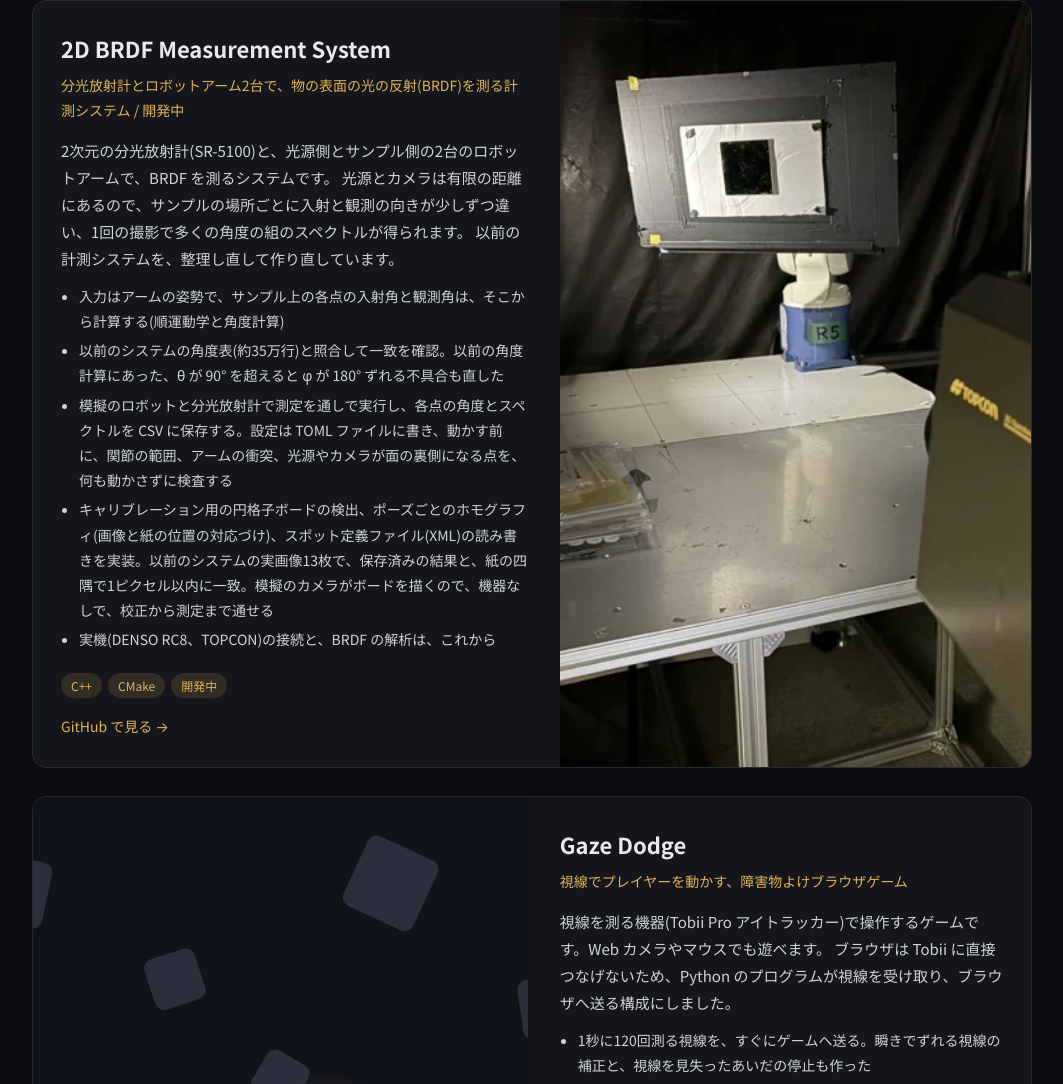
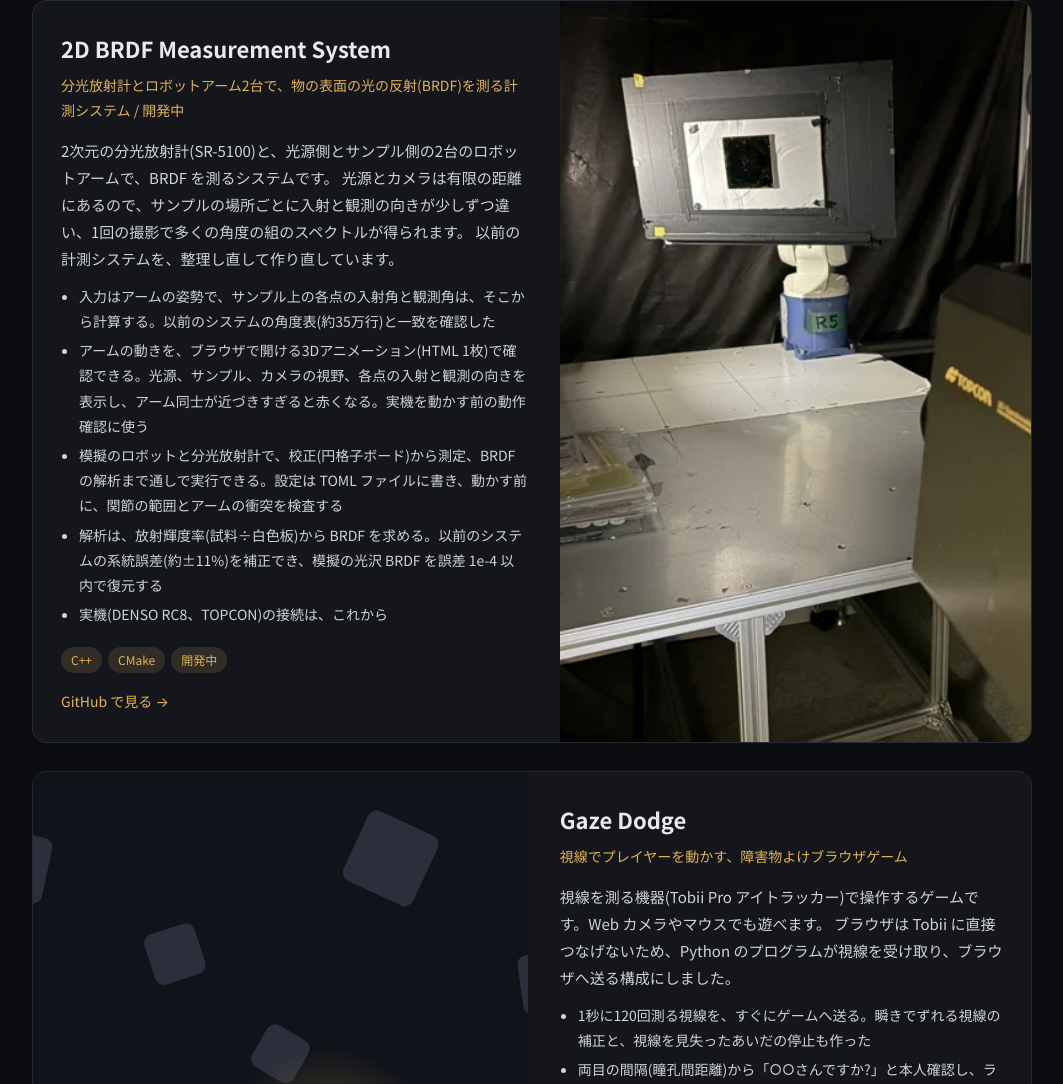
Before and after one commit to Pero1031/Pero1031.github.io, a plain HTML site: page index.html in a window 1280 px wide. Shown: the part 4046-5130 px from the top of the page, without its empty margins (108-1171 px from the left). Drawn offline with nearby package versions, Linux system fonts and the light colour scheme.

Commit message:
2D BRDF card: add P5 analysis and the 3D animation, trim to the essentials (ja and en)
Co-Authored-By: Claude Sonnet 5.5 <noreply@anthropic.com>

```diff
--- a/index.html
+++ b/index.html
@@ -212,11 +212,11 @@
             以前の計測システムを、整理し直して作り直しています。
           </p>
           <ul>
-            <li>入力はアームの姿勢で、サンプル上の各点の入射角と観測角は、そこから計算する(順運動学と角度計算)</li>
-            <li>以前のシステムの角度表(約35万行)と照合して一致を確認。以前の角度計算にあった、θ が 90° を超えると φ が 180° ずれる不具合も直した</li>
-            <li>模擬のロボットと分光放射計で測定を通しで実行し、各点の角度とスペクトルを CSV に保存する。設定は TOML ファイルに書き、動かす前に、関節の範囲、アームの衝突、光源やカメラが面の裏側になる点を、何も動かさずに検査する</li>
-            <li>キャリブレーション用の円格子ボードの検出、ポーズごとのホモグラフィ(画像と紙の位置の対応づけ)、スポット定義ファイル(XML)の読み書きを実装。以前のシステムの実画像13枚で、保存済みの結果と、紙の四隅で1ピクセル以内に一致。模擬のカメラがボードを描くので、機器なしで、校正から測定まで通せる</li>
-            <li>実機(DENSO RC8、TOPCON)の接続と、BRDF の解析は、これから</li>
+            <li>入力はアームの姿勢で、サンプル上の各点の入射角と観測角は、そこから計算する。以前のシステムの角度表(約35万行)と一致を確認した</li>
+            <li>アームの動きを、ブラウザで開ける3Dアニメーション(HTML 1枚)で確認できる。光源、サンプル、カメラの視野、各点の入射と観測の向きを表示し、アーム同士が近づきすぎると赤くなる。実機を動かす前の動作確認に使う</li>
+            <li>模擬のロボットと分光放射計で、校正(円格子ボード)から測定、BRDF の解析まで通しで実行できる。設定は TOML ファイルに書き、動かす前に、関節の範囲とアームの衝突を検査する</li>
+            <li>解析は、放射輝度率(試料÷白色板)から BRDF を求める。以前のシステムの系統誤差(約±11%)を補正でき、模擬の光沢 BRDF を誤差 1e-4 以内で復元する</li>
+            <li>実機(DENSO RC8、TOPCON)の接続は、これから</li>
           </ul>
           <div class="tags">
             <span class="tag">C++</span><span class="tag">CMake</span><span class="tag">開発中</span>
```
Also changed, not shown: en/index.html (+5 -5 lines).
